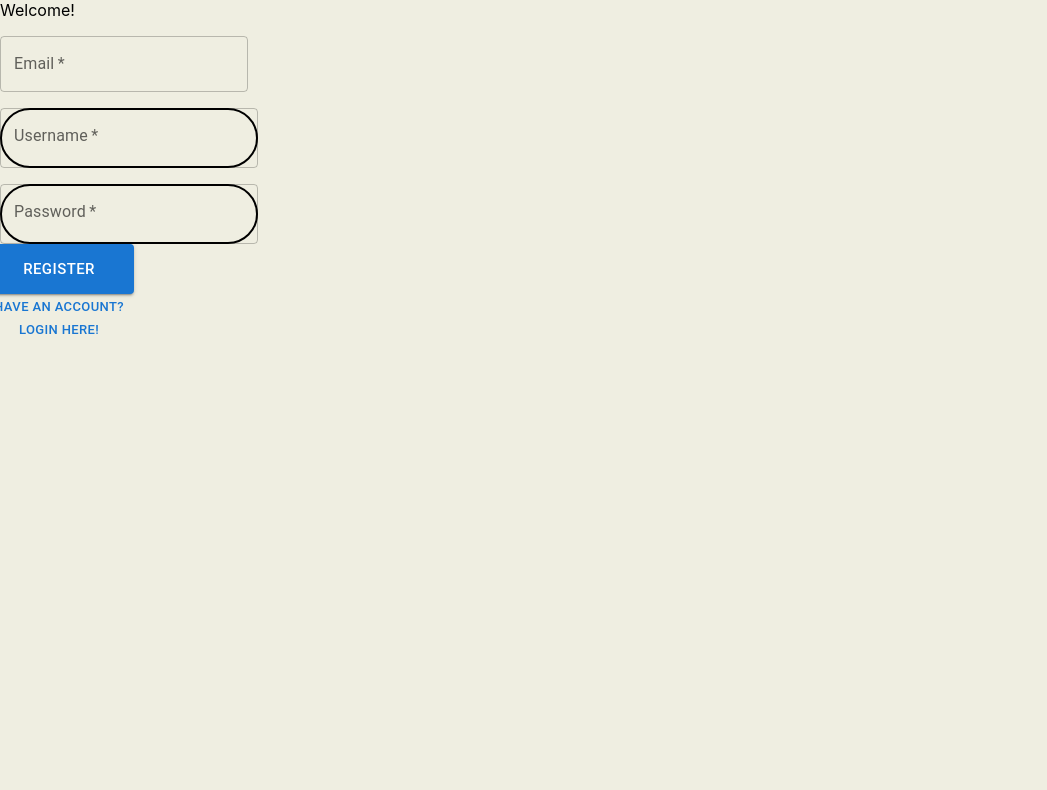
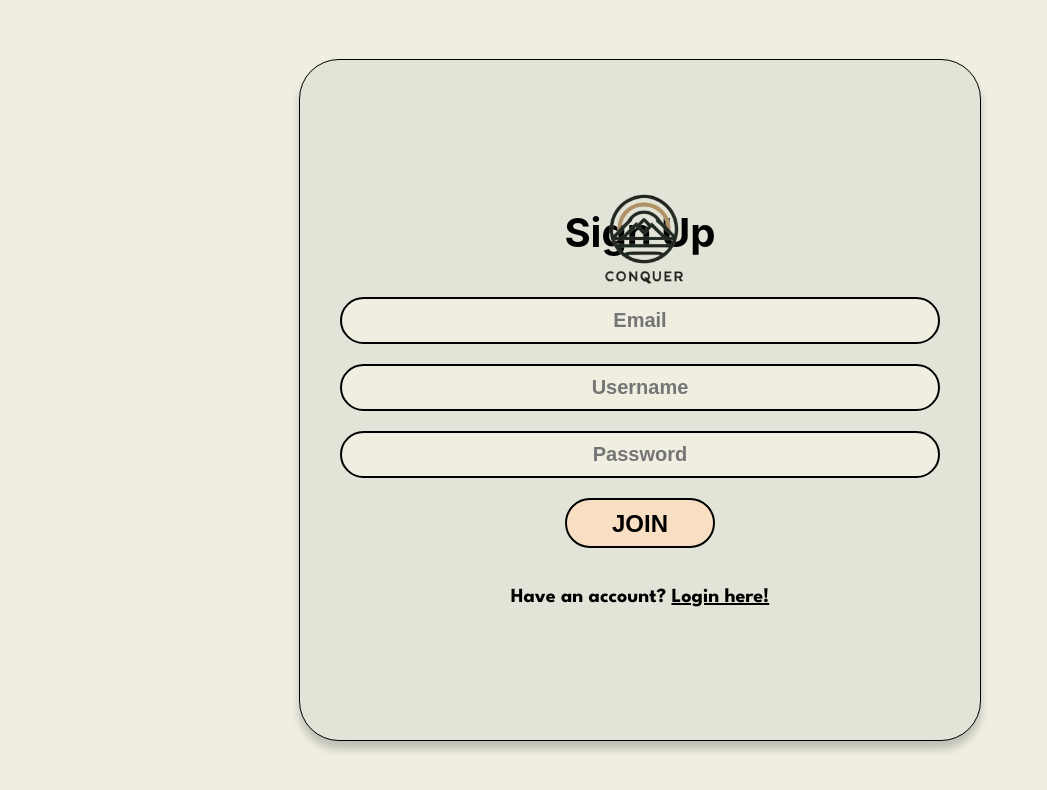
Before and after one commit to mrahman4782/Conquer, a React (Create React App) app in the folder client/: page /register in a window 1280 px wide. Shown: the top 790 px of the page, without its empty margins (0-1047 px from the left). Built offline with nearby package versions, Linux system fonts and the light colour scheme.

Commit message:
fixed sign in page, added env and config and adjusted files

```diff
--- a/client/src/pages/register/register.css
+++ b/client/src/pages/register/register.css
@@ -0,0 +1,104 @@
+@import url('https://fonts.googleapis.com/css2?family=League+Spartan:wght@400;700&display=swap');
+
+.register-container {
+    display: flex;
+    justify-content: center;
+    align-items: center;
+    height: 100vh;
+    background-color: #EFEEE1;
+}
+
+.register-box {
+    background-color: #E1E4D6;
+    padding: 40px;
+    border-radius: 40px;
+    box-shadow: 0 8px 8px rgba(0, 0, 0, 0.2);
+    text-align: center;
+    width: 600px;
+    height: 600px;
+    display: flex;
+    flex-direction: column;
+    justify-content: center;
+    gap: 20px;
+    border: 1px solid black;
+}
+
+.logo {
+    width: 110px;
+    margin-bottom: 20px;
+    position: absolute;
+    top: 30%;
+    left: 50%;
+    transform: translate(-50%, -50%);
+}
+
+h2 {
+    font-size: 40px;
+    margin-bottom: 20px;
+}
+
+form {
+    display: flex;
+    flex-direction: column;
+    gap: 20px;
+}
+
+input {
+    padding: 10px;
+    border: 2px solid #ccc;
+    border-radius: 40px;
+    background-color: #EFEEE1;
+    text-align: center;
+    font-weight: bold;
+    font-size: 20px;
+    color: black;
+}
+
+input[type="email"],
+input[type="text"],
+input[type="password"] {
+    border: 2px solid black;
+    color: black;
+    font-weight: bold;
+}
+
+button {
+    padding: 10px;
+    background-color: #F8DEC3;
+    color: #000;
+    border: none;
+    border-radius: 40px;
+    cursor: pointer;
+    font-weight: bold;
+    width: 150px;
+    height: 50px;
+    font-size: 24px;
+    border: 2px solid black;
+    margin: 0 auto;
+}
+
+button:hover {
+    background-color: #BFB5AA;
+}
+
+p {
+    margin-top: 20px;
+    font-family: 'League Spartan', sans-serif;
+    font-size: 20px;
+    color: black;
+    font-weight: bold;
+}
+
+a {
+    color: #524C4C;
+    text-decoration: underline;
+    font-family: 'League Spartan', sans-serif;
+    cursor: pointer;
+    font-size: 20px;
+    color: black;
+    font-weight: bold;
+}
+
+a:hover {
+    text-decoration: underline;
+}
--- a/client/src/pages/register/register.js
+++ b/client/src/pages/register/register.js
@@ -1,98 +1,71 @@
-//import {useNavigate} from "react-router-dom";
 import React, { useState } from 'react';
-import Button from '@mui/material/Button';
-import Grid from '@mui/material/Grid';
-import TextField from '@mui/material/TextField';
 import { useNavigate } from "react-router-dom";
+import './register.css';
+import conquerLogoBgRemoved from './conquerLogoBgRemoved.png';
 
-import './register.css';
-//import userLogin from '../../functions/loginHandler.js';
-
-function Register(){
-
-    let navigate = useNavigate();
-
+function Register() {
     const [email, setEmail] = useState("");
     const [password, setPassword] = useState("");
     const [username, setUsername] = useState("");
+    let navigate = useNavigate();
+
+    const handleEmailChange = (event) => {
+        setEmail(event.target.value); // Updating the email state with each input
+    };
 
     const handlePasswordChange = (event) => {
-        setPassword(event.target.value);  // Updating the password state with each input
-    };
-
-    const handleEmailChange = (event) => {
-        setEmail(event.target.value);  // Updating the password state with each input
+        setPassword(event.target.value); // Updating the password state with each input
     };
 
     const handleUsernameChange = (event) => {
-        setEmail(event.target.value);  // Updating the password state with each input
+        setUsername(event.target.value); // Updating the username state with each input
     };
 
-    function navigateToRegister(){
+    const navigateToLogin = () => {
         navigate('/login');
-    }
+    };
 
-    function onSignInPressed(){
-        navigate('/login');
-    }
-    return(
-        <Grid container spacing={2}>
-        <Grid item xs={12}>
-            <div className="headerText">
-                Welcome!
-            </div>
-        </Grid>
-        <Grid item xs={12}>
-            <div className="Email">
-            <TextField
-                required
-                id="emailField"
-                label="Email"
+    const onRegisterPressed = (e) => {
+        e.preventDefault(); // Prevent default form submission behavior
+        // Implement the registration logic here
+        navigate('/login'); // Redirect to login after registration
+    };
+
+    return (
+        <div className="register-container">
+            <div className="register-box">
+                <img src={conquerLogoBgRemoved} alt="Conquer Logo" className="logo" /> {/* Use the correct path for your logo */}
+                <h2>Sign Up</h2>
+                <form onSubmit={onRegisterPressed}>
+                    <input
+                        type="email"
+                        placeholder="Email"
                         value={email}
                         onChange={handleEmailChange}
+                        required
                     />
-            </div>
-        </Grid>
-        <Grid item xs={12}>
-            <div className="Username">
-            <TextField
-                required
-                id="passwordField"
-                label="Username"
-                type="password"
+                    <input
+                        type="text"
+                        placeholder="Username"
                         value={username}
                         onChange={handleUsernameChange}
+                        required
                     />
-            </div>
-        </Grid>
-        <Grid item xs={12}>
-            <div className="Password">
-            <TextField
-                required
-                id="passwordField"
-                label="Password"
+                    <input
                         type="password"
+                        placeholder="Password"
                         value={password}
                         onChange={handlePasswordChange}
+                        required
                     />
+                    <button type="submit">JOIN</button>
+                </form>
+                <p>
+                    Have an account? <a href="/login" onClick={navigateToLogin}>Login here!</a>
+                </p>
             </div>
-        </Grid>
-
-        <Grid xs={12}>
-            <div className="Submit">
-            <Button variant="contained" size="large" onClick={onSignInPressed}>
-                Register
-            </Button>
         </div>
-        </Grid>
-        <Grid xs={12}>
-            <div className="register">
-
-                <Button size="small" onClick={navigateToRegister} >Have an account? Login Here!</Button>
-            </div>
-        </Grid>
-    </Grid>
-    )
+    );
 }
 
 export default Register;
```
Also changed, not shown: client/src/pages/register/conquerLogoBgRemoved.png (added). Lines whose indentation alone changed are shown as unchanged.
